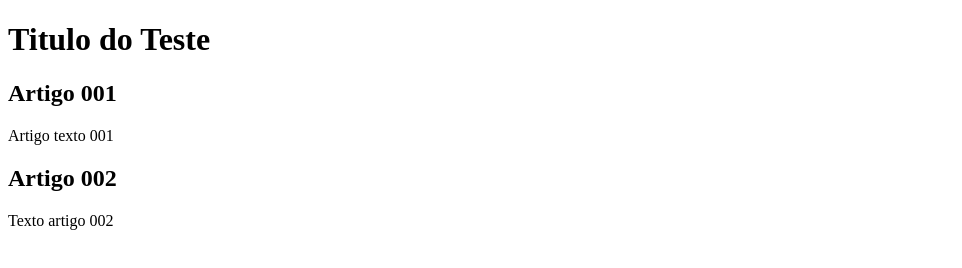
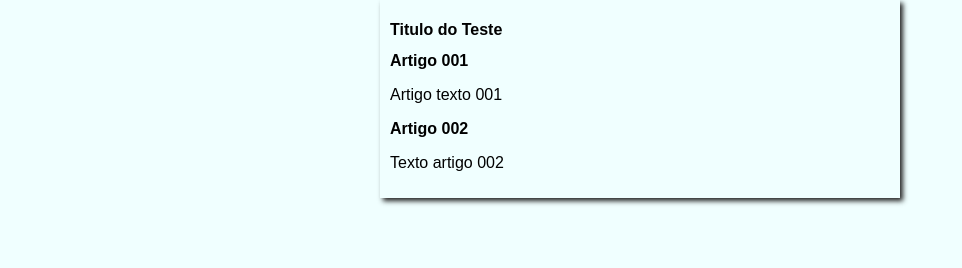
Before and after one commit to Liedsonr/Teste, a plain HTML site: page teste/index.html in a window 1280 px wide. Shown: the whole page, without its empty margins (0-962 px from the left). Drawn offline with Linux system fonts and the light colour scheme.

Commit message:
iniciei o desinesr
desineiner

```diff
--- /dev/null
+++ b/teste/estilos/style.css
@@ -0,0 +1,16 @@
+* {
+    font-family: Arial, Helvetica, sans-serif;
+    font-size: 16px;
+}
+
+body {
+    background-color: rgb(173, 219, 219);
+}
+
+body {
+    background-color: azure;
+    width: 500px;
+    margin: auto;
+    padding: 10px;
+    box-shadow: 3px 3px 5px rgb(35, 35, 35);
+}
--- a/teste/index.html
+++ b/teste/index.html
@@ -4,6 +4,7 @@
     <meta charset="UTF-8">
     <meta name="viewport" content="width=device-width, initial-scale=1.0">
     <title>Teste</title>
+    <link rel="stylesheet" href="estilos/style.css">
 </head>
 <body>
     <main>
```
